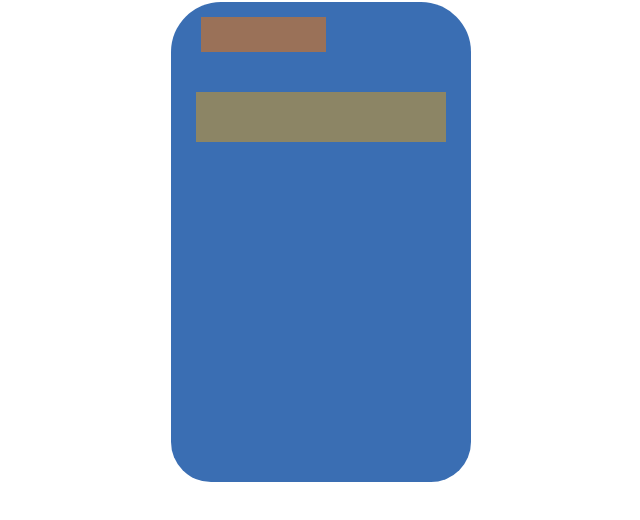
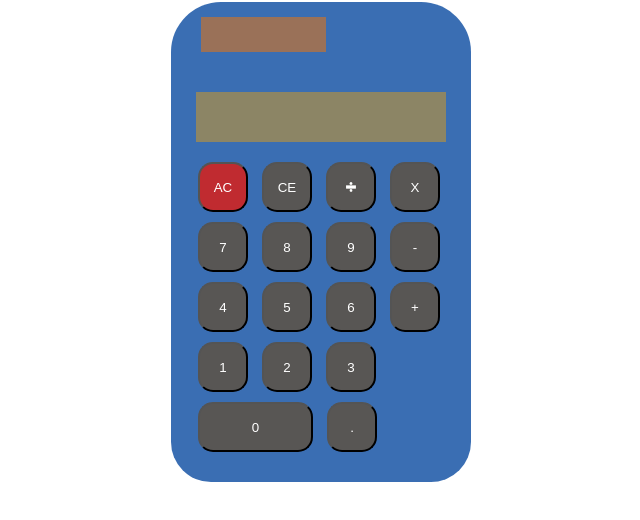
Before and after one commit to mateospetcare/FCC_Calculator, a plain HTML site: page index.html in a window 1280 px wide. Shown: the part 106-626 px from the top of the page, without its empty margins (319-959 px from the left). Drawn offline with Linux system fonts and the light colour scheme.

Commit message:
added interface

```diff
--- a/index.html
+++ b/index.html
@@ -13,6 +13,33 @@
       <div id="calculator">
         <div class="screen">
         </div>
+        <div class="row_container1">
+          <button class="all_clear onPlusButton">AC</button>
+          <button class="clear_entry numButton">CE</button>
+          <button class="numButton"><img src="division_sign.png"></button>
+          <button class="numButton">X</button>
+       </div>
+       <div class="row_container2">
+          <button class="numButton">7</button>
+          <button class="numButton">8</button>
+          <button class="numButton">9</button>
+          <button class="numButton">-</button>
+       </div>
+       <div class="row_container3">
+         <button class="numButton">4</button>
+          <button class="numButton">5</button>
+          <button class="numButton">6</button>
+          <button class="numButton">+</button>
+       </div>
+       <div class="row_container4">
+         <button class="numButton">1</button>
+          <button class="numButton">2</button>
+          <button class="numButton">3</button>
+       </div>
+        <div class="row_container5">
+          <button class="numButton numButtonZero">0</button>
+          <button class="numButton">.</button>
+       </div>
       </div>
     </div>
   </body>
--- a/styles.css
+++ b/styles.css
@@ -37,7 +37,7 @@ h1 {
 
 
 .smallScreen {
-   height: 35px;
+  height: 35px;
   width: 125px;
   background-color: #9A7158;
   margin: 15px 0 0 30px;
@@ -51,3 +51,51 @@ h1 {
 .numButton {
   background-color: #585654;
 }
+
+button {
+  height: 50px;
+  width: 50px;
+  border-radius: 15px;
+  color: white;
+  margin-right: 10px;
+}
+
+.numButtonZero {
+  width: 115px;
+}
+
+.row_container1 {
+  position: absolute;
+  top: 80px;
+  margin-left: 27px;
+}
+
+.row_container2 {
+  position: absolute;
+  top: 140px;
+  margin-left: 27px;
+}
+
+.row_container3 {
+  position: absolute;
+  top: 200px;
+  margin-left: 27px;
+}
+
+.row_container4 {
+  position: absolute;
+  top: 260px;
+  margin-left: 27px;
+}
+
+.row_container5 {
+  position: absolute;
+  top: 320px;
+  margin-left: 27px;
+}
+
+
+img{
+  height: 10px;
+  width: 10px;
+}
```
Also changed, not shown: division_sign.png (added).
